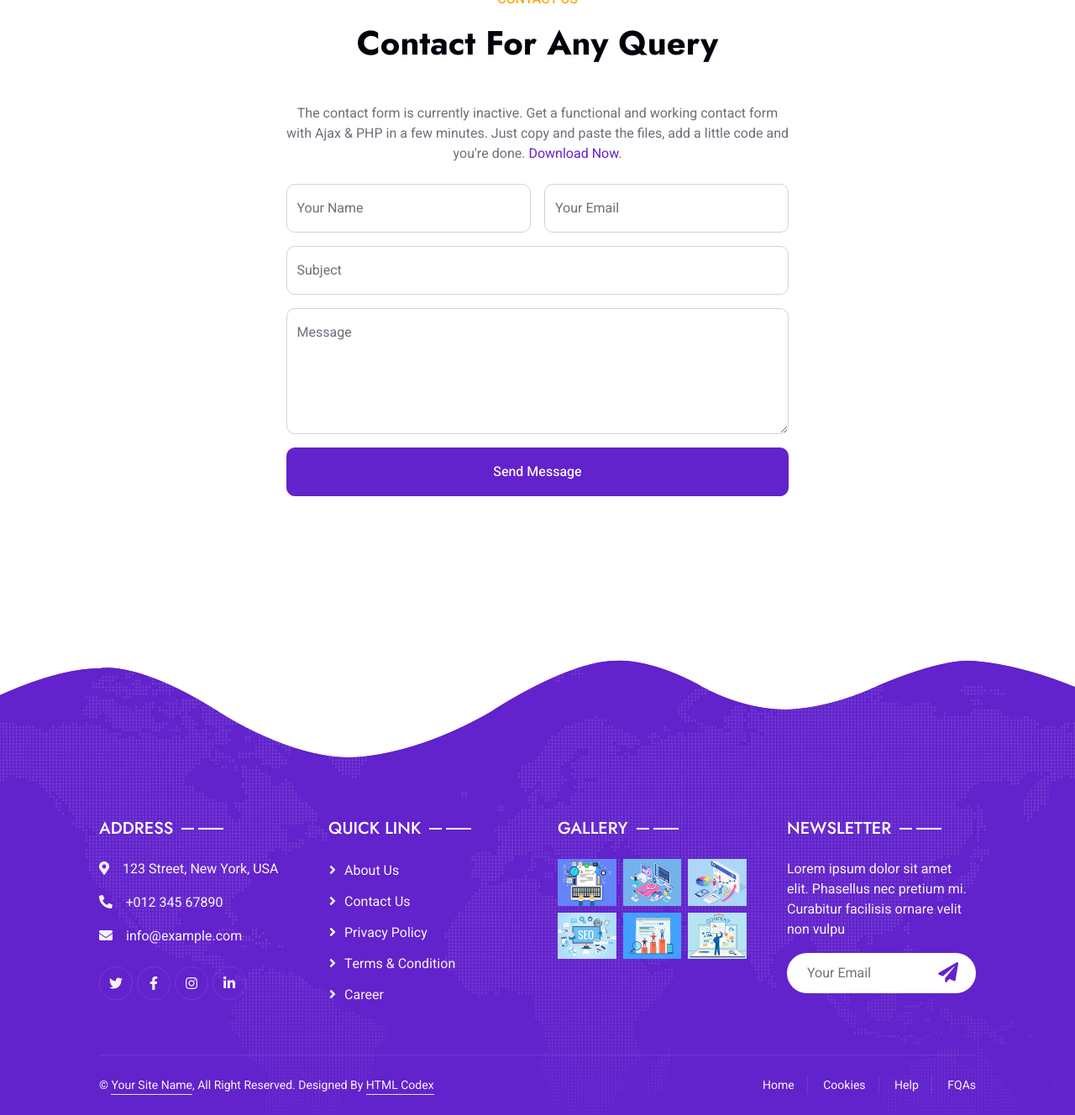
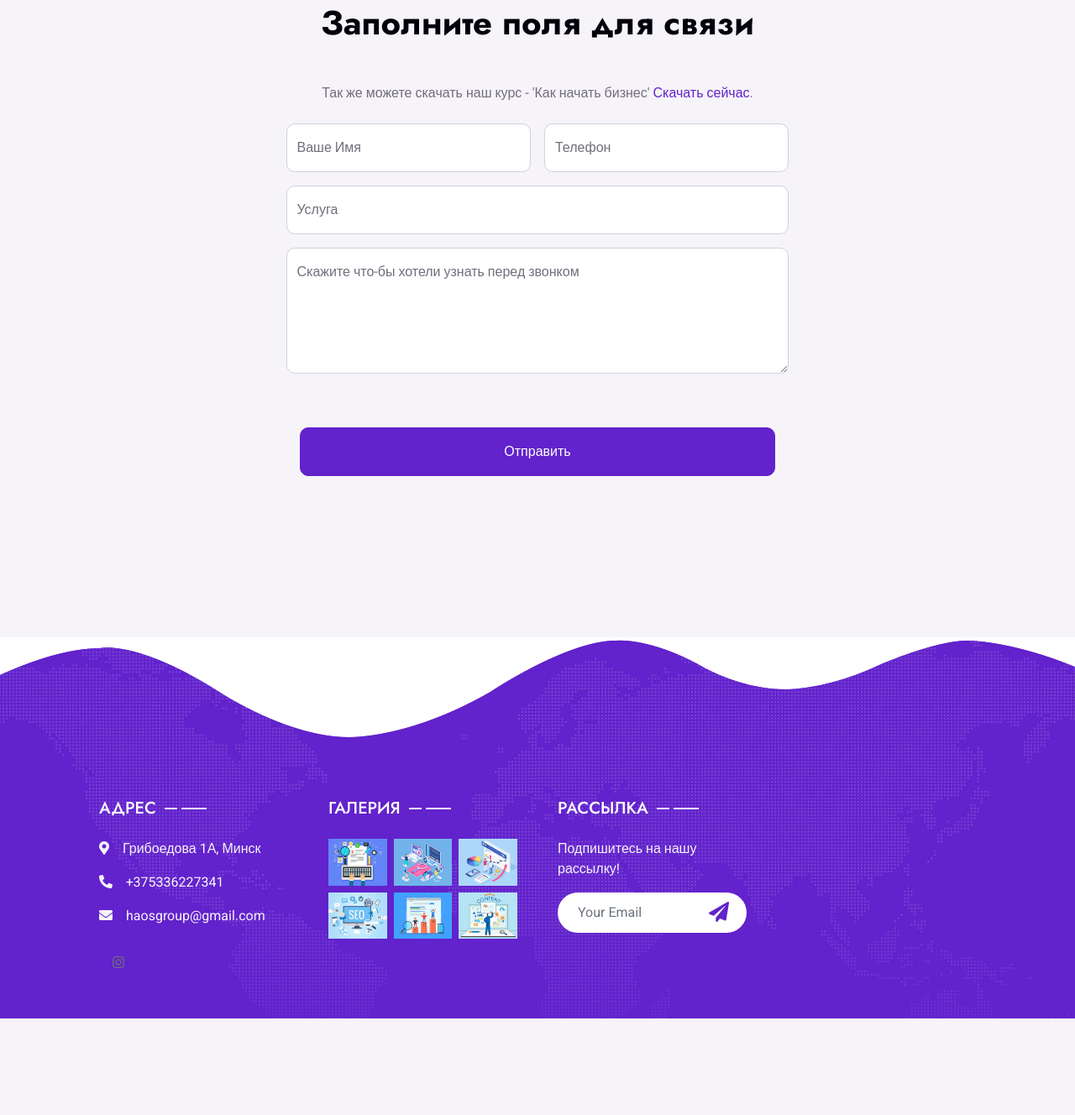
Before and after one commit to Lebron09/HaoosGrooup.github.io, a plain HTML site: page contact.html in a window 1280 px wide. Shown: the part 702-2030 px from the top of the page at 84% size. After the commit the page ends 1915 px from the top, so only its background shows below. Drawn offline with nearby package versions, Linux system fonts and the light colour scheme.

Commit message:
Update contact.html

```diff
--- a/contact.html
+++ b/contact.html
@@ -3,7 +3,7 @@
 
 <head>
     <meta charset="utf-8">
-    <title>DGital - Digital Agency HTML Template</title>
+    <title>Haos Group</title>
     <meta content="width=device-width, initial-scale=1.0" name="viewport">
     <meta content="" name="keywords">
     <meta content="" name="description">
@@ -47,7 +47,7 @@
         <div class="container-xxl position-relative p-0">
             <nav class="navbar navbar-expand-lg navbar-light px-4 px-lg-5 py-3 py-lg-0">
                 <a href="" class="navbar-brand p-0">
-                    <h1 class="m-0">DGital</h1>
+                    <h1 class="m-0">Haos Group</h1>
                     <!-- <img src="img/logo.png" alt="Logo"> -->
                 </a>
                 <button class="navbar-toggler" type="button" data-bs-toggle="collapse" data-bs-target="#navbarCollapse">
@@ -55,21 +55,11 @@
                 </button>
                 <div class="collapse navbar-collapse" id="navbarCollapse">
                     <div class="navbar-nav mx-auto py-0">
-                        <a href="index.html" class="nav-item nav-link">Home</a>
-                        <a href="about.html" class="nav-item nav-link">About</a>
-                        <a href="service.html" class="nav-item nav-link">Service</a>
-                        <a href="project.html" class="nav-item nav-link">Project</a>
-                        <div class="nav-item dropdown">
-                            <a href="#" class="nav-link dropdown-toggle" data-bs-toggle="dropdown">Pages</a>
-                            <div class="dropdown-menu m-0">
-                                <a href="team.html" class="dropdown-item">Our Team</a>
-                                <a href="testimonial.html" class="dropdown-item">Testimonial</a>
-                                <a href="404.html" class="dropdown-item">404 Page</a>
-                            </div>
+                        <a href="index.html" class="nav-item nav-link">Главная</a>
                         </div>
-                        <a href="contact.html" class="nav-item nav-link active">Contact</a>
+                        <a href="contact.html" class="nav-item nav-link active">Заявка</a>
                     </div>
-                    <a href="" class="btn rounded-pill py-2 px-4 ms-3 d-none d-lg-block">Get Started</a>
+
                 </div>
             </nav>
 
@@ -77,13 +67,10 @@
                 <div class="container my-5 py-5 px-lg-5">
                     <div class="row g-5 py-5">
                         <div class="col-12 text-center">
-                            <h1 class="text-white animated slideInDown">Contact</h1>
+                            <h1 class="text-white animated slideInDown">Рады что вы заинтересовались!</h1>
                             <hr class="bg-white mx-auto mt-0" style="width: 90px;">
                             <nav aria-label="breadcrumb">
                                 <ol class="breadcrumb justify-content-center">
-                                    <li class="breadcrumb-item"><a class="text-white" href="#">Home</a></li>
-                                    <li class="breadcrumb-item"><a class="text-white" href="#">Pages</a></li>
-                                    <li class="breadcrumb-item text-white active" aria-current="page">Contact</li>
                                 </ol>
                             </nav>
                         </div>
@@ -98,41 +85,49 @@
         <div class="container-xxl py-5">
             <div class="container py-5 px-lg-5">
                 <div class="wow fadeInUp" data-wow-delay="0.1s">
-                    <p class="section-title text-secondary justify-content-center"><span></span>Contact Us<span></span></p>
-                    <h1 class="text-center mb-5">Contact For Any Query</h1>
+                    <p class="section-title text-secondary justify-content-center"><span></span>Завяка<span></span></p>
+                    <h1 class="text-center mb-5">Заполните поля для связи</h1>
                 </div>
                 <div class="row justify-content-center">
                     <div class="col-lg-7">
                         <div class="wow fadeInUp" data-wow-delay="0.3s">
-                            <p class="text-center mb-4">The contact form is currently inactive. Get a functional and working contact form with Ajax & PHP in a few minutes. Just copy and paste the files, add a little code and you're done. <a href="https://htmlcodex.com/contact-form">Download Now</a>.</p>
+                            <p class="text-center mb-4">Так же можете скачать наш курс  - 'Как начать бизнес' <a href="">Скачать сейчас</a>.</p>
                             <form>
                                 <div class="row g-3">
                                     <div class="col-md-6">
                                         <div class="form-floating">
                                             <input type="text" class="form-control" id="name" placeholder="Your Name">
-                                            <label for="name">Your Name</label>
+                                            <label for="name">Ваше Имя</label>
                                         </div>
                                     </div>
                                     <div class="col-md-6">
                                         <div class="form-floating">
                                             <input type="email" class="form-control" id="email" placeholder="Your Email">
-                                            <label for="email">Your Email</label>
+                                            <label for="email">Телефон</label>
                                         </div>
                                     </div>
                                     <div class="col-12">
                                         <div class="form-floating">
                                             <input type="text" class="form-control" id="subject" placeholder="Subject">
-                                            <label for="subject">Subject</label>
+                                            <label for="subject">Услуга</label>
                                         </div>
                                     </div>
                                     <div class="col-12">
                                         <div class="form-floating">
                                             <textarea class="form-control" placeholder="Leave a message here" id="message" style="height: 150px"></textarea>
-                                            <label for="message">Message</label>
+                                            <label for="message">Скажите что-бы хотели узнать перед звонком</label>
                                         </div>
                                     </div>
                                     <div class="col-12">
-                                        <button class="btn btn-primary w-100 py-3" type="submit">Send Message</button>
+                                        <div class="container mt-5">
+                                            <button class="btn btn-primary w-100 py-3" type="submit" onclick="showMessage()">Отправить</button>
+                                        </div>
+
+                                        <script>
+                                            function showMessage() {
+                                                alert("Ваша заявка принята");
+                                            }
+                                        </script>
                                     </div>
                                 </div>
                             </form>
@@ -144,32 +139,23 @@
         <!-- Contact End -->
 
 
-        <!-- Footer Start -->
         <div class="container-fluid bg-primary text-light footer wow fadeIn" data-wow-delay="0.1s">
             <div class="container py-5 px-lg-5">
                 <div class="row g-5">
                     <div class="col-md-6 col-lg-3">
-                        <p class="section-title text-white h5 mb-4">Address<span></span></p>
-                        <p><i class="fa fa-map-marker-alt me-3"></i>123 Street, New York, USA</p>
-                        <p><i class="fa fa-phone-alt me-3"></i>+012 345 67890</p>
-                        <p><i class="fa fa-envelope me-3"></i>info@example.com</p>
+                        <p class="section-title text-white h5 mb-4">Адрес<span></span></p>
+                        <p><i class="fa fa-map-marker-alt me-3"></i>Грибоедова 1А, Минск</p>
+                        <p><i class="fa fa-phone-alt me-3"></i>+375336227341</p>
+                        <p><i class="fa fa-envelope me-3"></i>haosgroup@gmail.com</p>
                         <div class="d-flex pt-2">
-                            <a class="btn btn-outline-light btn-social" href=""><i class="fab fa-twitter"></i></a>
-                            <a class="btn btn-outline-light btn-social" href=""><i class="fab fa-facebook-f"></i></a>
-                            <a class="btn btn-outline-light btn-social" href=""><i class="fab fa-instagram"></i></a>
-                            <a class="btn btn-outline-light btn-social" href=""><i class="fab fa-linkedin-in"></i></a>
+                            <a class="btn btn-square mx-1" href="https://www.instagram.com/haos.group" target="_blank">
+                                <i class="fab fa-instagram"></i>
+                            </a>
                         </div>
                     </div>
+
                     <div class="col-md-6 col-lg-3">
-                        <p class="section-title text-white h5 mb-4">Quick Link<span></span></p>
-                        <a class="btn btn-link" href="">About Us</a>
-                        <a class="btn btn-link" href="">Contact Us</a>
-                        <a class="btn btn-link" href="">Privacy Policy</a>
-                        <a class="btn btn-link" href="">Terms & Condition</a>
-                        <a class="btn btn-link" href="">Career</a>
-                    </div>
-                    <div class="col-md-6 col-lg-3">
-                        <p class="section-title text-white h5 mb-4">Gallery<span></span></p>
+                        <p class="section-title text-white h5 mb-4">Галерия<span></span></p>
                         <div class="row g-2">
                             <div class="col-4">
                                 <img class="img-fluid" src="img/portfolio-1.jpg" alt="Image">
@@ -192,8 +178,8 @@
                         </div>
                     </div>
                     <div class="col-md-6 col-lg-3">
-                        <p class="section-title text-white h5 mb-4">Newsletter<span></span></p>
-                        <p>Lorem ipsum dolor sit amet elit. Phasellus nec pretium mi. Curabitur facilisis ornare velit non vulpu</p>
+                        <p class="section-title text-white h5 mb-4">Рассылка<span></span></p>
+                        <p>Подпишитесь на нашу рассылку!</p>
                         <div class="position-relative w-100 mt-3">
                             <input class="form-control border-0 rounded-pill w-100 ps-4 pe-5" type="text" placeholder="Your Email" style="height: 48px;">
                             <button type="button" class="btn shadow-none position-absolute top-0 end-0 mt-1 me-2"><i class="fa fa-paper-plane text-primary fs-4"></i></button>
@@ -201,30 +187,6 @@
                     </div>
                 </div>
             </div>
-            <div class="container px-lg-5">
-                <div class="copyright">
-                    <div class="row">
-                        <div class="col-md-6 text-center text-md-start mb-3 mb-md-0">
-                            &copy; <a class="border-bottom" href="#">Your Site Name</a>, All Right Reserved.
-
-							<!--/*** This template is free as long as you keep the footer author’s credit link/attribution link/backlink. If you'd like to use the template without the footer author’s credit link/attribution link/backlink, you can purchase the Credit Removal License from "https://htmlcodex.com/credit-removal". Thank you for your support. ***/-->
-							Designed By <a class="border-bottom" href="https://htmlcodex.com">HTML Codex</a>
-                        </div>
-                        <div class="col-md-6 text-center text-md-end">
-                            <div class="footer-menu">
-                                <a href="">Home</a>
-                                <a href="">Cookies</a>
-                                <a href="">Help</a>
-                                <a href="">FQAs</a>
-                            </div>
-                        </div>
-                    </div>
-                </div>
-            </div>
-        </div>
-        <!-- Footer End -->
-
-
         <!-- Back to Top -->
         <a href="#" class="btn btn-lg btn-secondary btn-lg-square back-to-top"><i class="bi bi-arrow-up"></i></a>
     </div>
```
